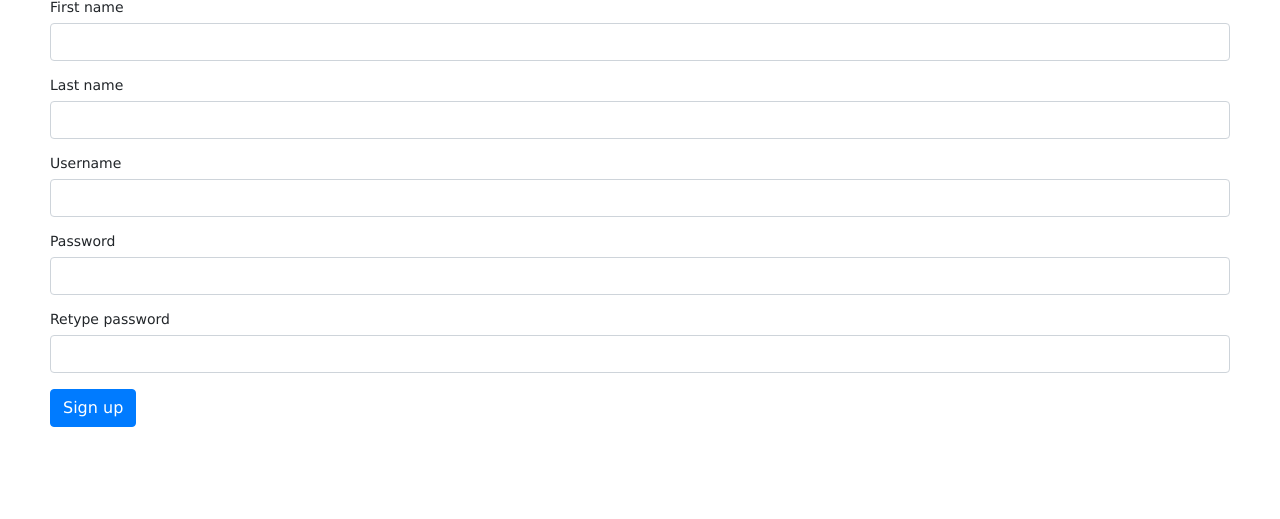
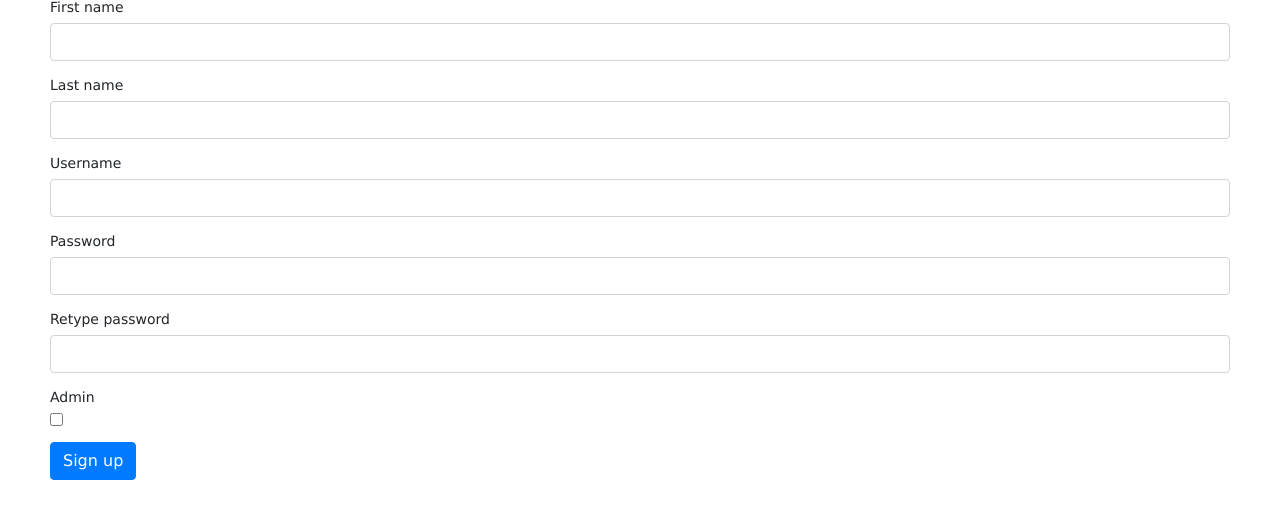
Before and after one commit to Henrique-Sousa/members-only, a Node server app: page /sign-up in a window 1280 px wide. Shown: the part 157-676 px from the top of the page. Run offline with Node 20, Linux system fonts and the light colour scheme; some libraries are stand-ins or nearby versions.

Commit message:
add admin field to user

```diff
--- a/controllers/mainController.js
+++ b/controllers/mainController.js
@@ -65,6 +65,7 @@ exports.sign_up_post = [
         last_name: req.body.last_name,
         username: req.body.username,
         password: hashedPassword,
+        admin: req.body.admin == "on",
       });
       if (errors.isEmpty()) {
         user.save((err) => {
--- a/models/user.js
+++ b/models/user.js
@@ -8,6 +8,7 @@ const UserSchema = new Schema({
   username: { type: String, required: true, max: 100 },
   password: { type: String, required: true },
   membership_status: { type: Boolean, default: false, required: true },
+  admin: { type: Boolean, default: false, required: true },
 });
 
 module.exports = mongoose.model("User", UserSchema);
--- a/views/sign-up-form.pug
+++ b/views/sign-up-form.pug
@@ -20,6 +20,9 @@ block content
   div.form-group
    label(for="password_conrifmation") Retype password
    input.form-control(type="password" name="password_confirmation" id="password_confirmation" required)
+  div.form-group
+   label(for="admin") Admin
+   input.form-check(type="checkbox" name="admin" id="admin")
   button.btn.btn-primary(type="submit") Sign up
 
   if errors
```
